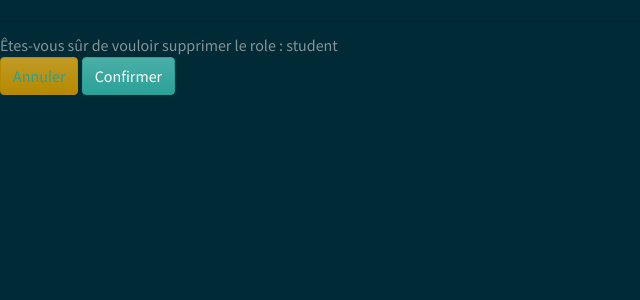
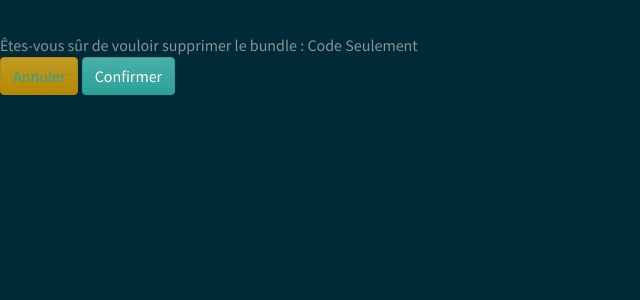
Before and after one commit to lepine-emilie/python_my_driving_school, a Django app: template intranet/intranet/accounts/templates/accounts/delete_bundle.html in a window 1280 px wide. Shown: the part 56-356 px from the top of the page, without its empty margins (0-640 px from the left). Run offline with Django 3.2, Linux system fonts and the light colour scheme; the template is opened without the code that fills it: values that come from a table or form of the project are taken from there, others are empty; data comes from the database, SQL or seed files in the repository; some libraries are stand-ins or nearby versions.

Commit message:
corrected pages for bundles crud

```diff
--- a/intranet/intranet/accounts/templates/accounts/delete_bundle.html
+++ b/intranet/intranet/accounts/templates/accounts/delete_bundle.html
@@ -5,8 +5,8 @@
 {% load static %}
 
 {% block content %}
-<p>Êtes-vous sûr de vouloir supprimer le role : {{role.name}}</p>
-<form action="{% url 'delete_role' role.id %}" method="POST">
+<p>Êtes-vous sûr de vouloir supprimer le bundle : {{bundle.name}}</p>
+<form action="{% url 'delete_bundle' bundle.id %}" method="POST">
     {% csrf_token %}
     <button type="button" class="btn btn-primary"><a href="#">Annuler</a></button>
     <input type="submit" class="btn btn-success" name="Confirmer" value="Confirmer">
```
